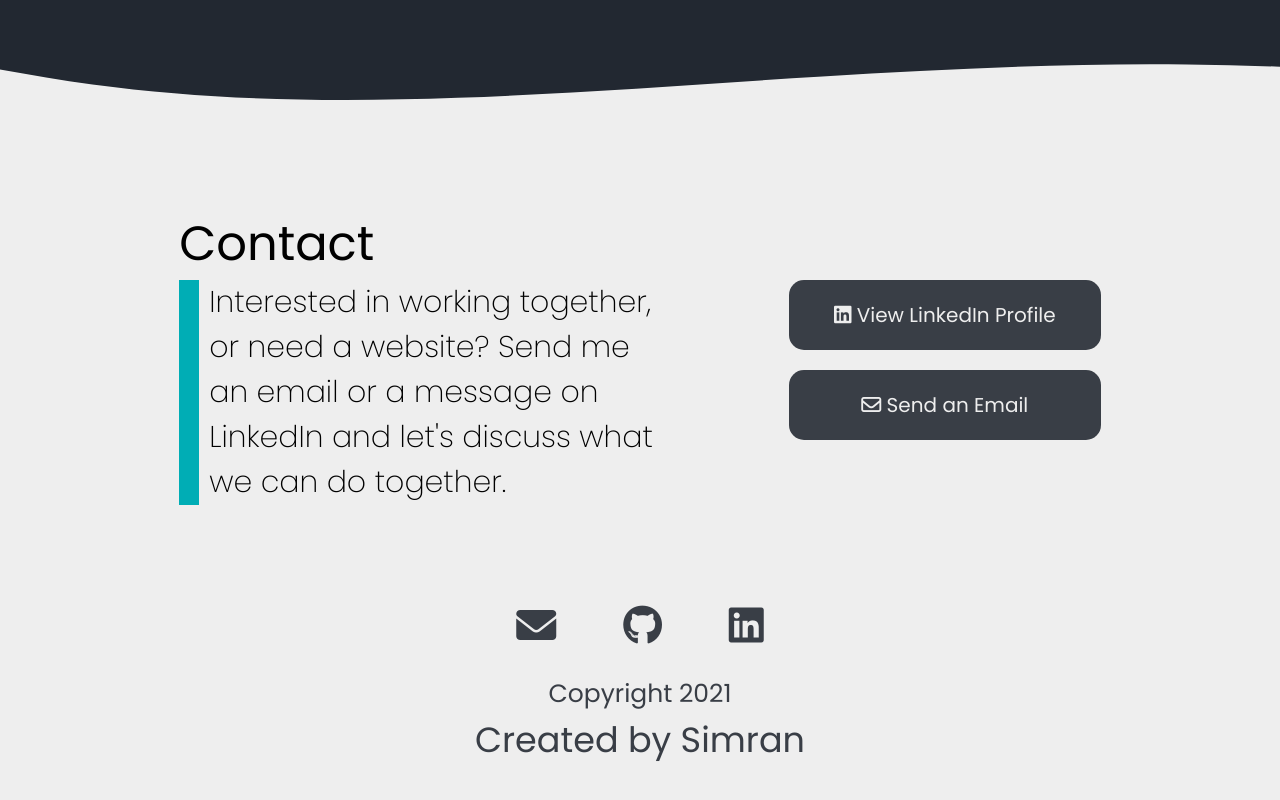
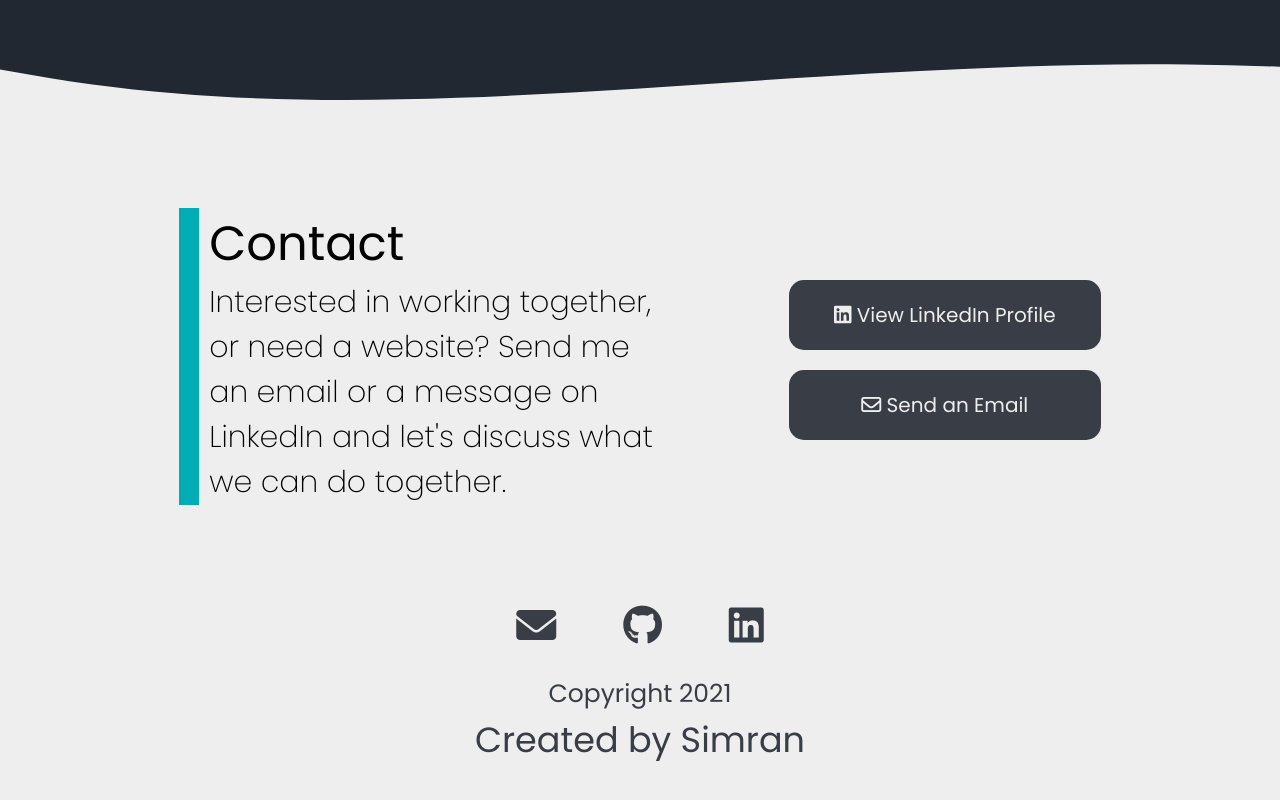
Before and after one commit to simran7s/portfolio, a React (Create React App) app: page / in a window 1280 px wide. Shown: the part 2851-3651 px from the top of the page. Built offline with nearby package versions, Linux system fonts and the light colour scheme.

Commit message:
added missing left-bordered to Contact h3 in tablet mode and greater

```diff
--- a/public/style.css
+++ b/public/style.css
@@ -1283,6 +1283,10 @@ a {
         border-left: 20px solid var(--primary);
         /* border-radius: 0 0 0 15px; */
     }
+    .contact h3{
+        padding-left: 1rem;
+        border-left: 20px solid var(--primary);
+    }
 
     .contact-links .top-link {
         margin-top: 0;
```
